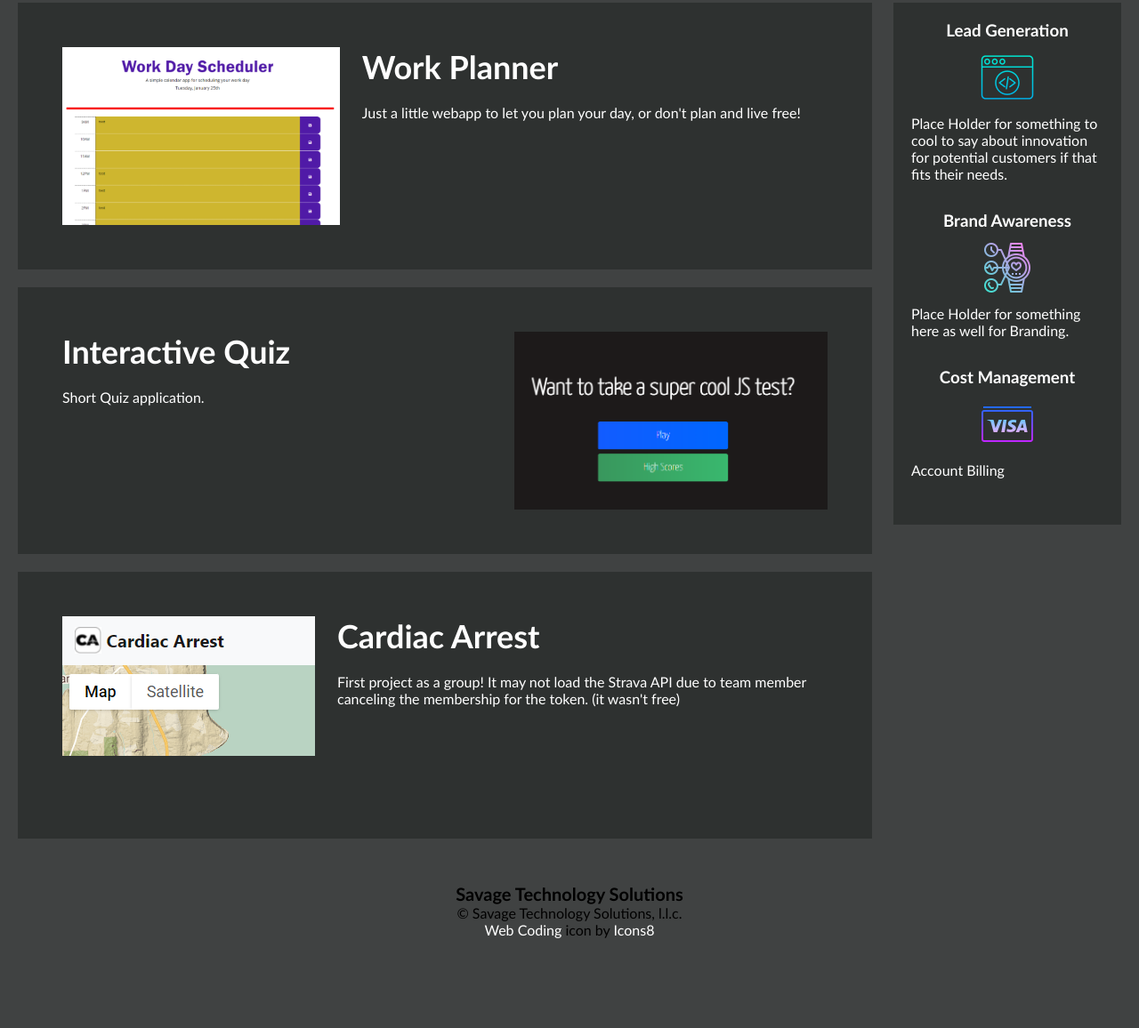
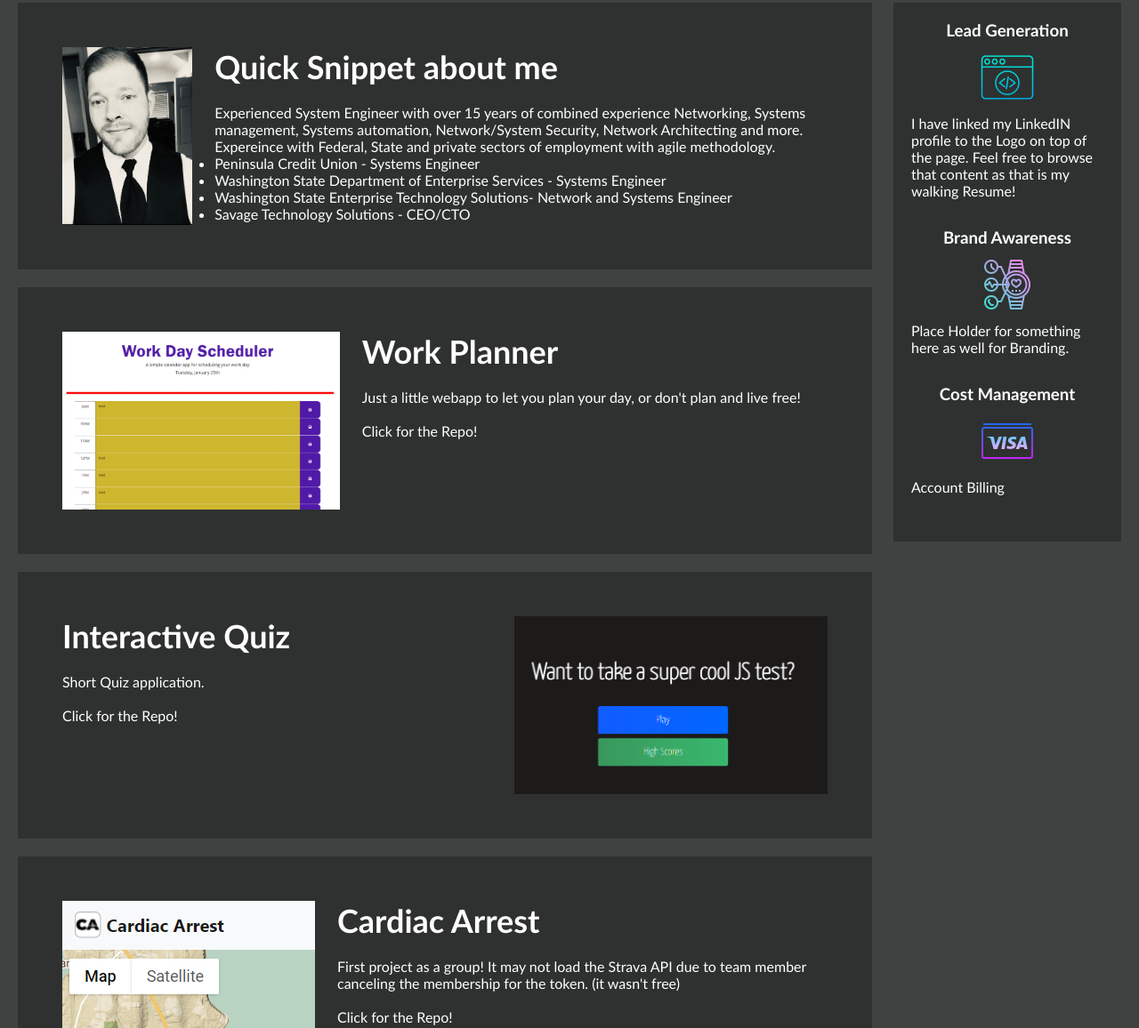
Before and after one commit to Savagescoles/Week-2-Homework, a plain HTML site: page index.html in a window 1280 px wide. Shown: the part 919-2075 px from the top of the page at 89% size. Before the commit the page ends 2004 px from the top, so only its background shows below. Drawn offline with nearby package versions, Linux system fonts and the light colour scheme.

Commit message:
Updated information

```diff
--- a/index.html
+++ b/index.html
@@ -29,11 +29,29 @@
         <section class="content">
             <section id="full-stack-develop" class="full-stack-develop">
                 <a href="https://savagescoles.github.io/Week-5-Homework/">
+                    <img src="./assets/images/ResumePic.jpg" class="float-left" alt="Ben Picture" />
+                </a>
+                    <h2>Quick Snippet about me</h2>
+                        <p>
+                            Experienced System Engineer with over 15 years of combined experience Networking, Systems management, Systems automation, Network/System Security, Network Architecting and more. Expereince with Federal, State and private sectors of employment with agile methodology. <br>
+                            <Ul>
+                                <li>Peninsula Credit Union - Systems Engineer</li>
+                                <li>Washington State Department of Enterprise Services - Systems Engineer</li>
+                                <li>Washington State Enterprise Technology Solutions- Network and Systems Engineer</li>
+                                <li>Savage Technology Solutions - CEO/CTO</li>
+                            </Ul>
+                         </p>
+            </section>
+
+            <section id="full-stack-develop" class="full-stack-develop">
+                <a href="https://savagescoles.github.io/Week-5-Homework/">
                     <img src="./assets/images/WorkPlanner.PNG" class="float-left" alt="Work Planner" />
                 </a>
                     <h2>Work Planner</h2>
                         <p>
-                            Just a little webapp to let you plan your day, or don't plan and live free!
+                            Just a little webapp to let you plan your day, or don't plan and live free! <br>
+                            <br>
+                            <a href="https://github.com/Savagescoles/Week-5-Homework">Click for the Repo!</a>
                          </p>
             </section>
         <section id="search-engine-optimize" class="search-engine-optimize">
@@ -42,7 +60,9 @@
             </a>
                 <h2>Interactive Quiz</h2>
                     <p>
-                       Short Quiz application.
+                       Short Quiz application. <br>
+                       <br>
+                       <a href="https://github.com/Savagescoles/Homework-Week4">Click for the Repo!</a>
                     </p>
         </section>
         <section id="infrastructures" class="infrastructures">
@@ -51,7 +71,9 @@
             </a>
                 <h2>Cardiac Arrest</h2>
                     <p>
-                       First project as a group! It may not load the Strava API due to team member canceling the membership for the token. (it wasn't free)
+                       First project as a group! It may not load the Strava API due to team member canceling the membership for the token. (it wasn't free)<br>
+                       <br>
+                       <a href="https://github.com/molano1979/Cardiac-Arrest">Click for the Repo!</a>
                     </p>
         </section>
     </section>
@@ -60,7 +82,7 @@
             <h3>Lead Generation</h3>
                 <img src="./assets/images/icons8-web-coding-64.png" alt="Web Coding Icon by Icons8"/>
                     <p>
-                        Place Holder for something to cool to say about innovation for potential customers if that fits their needs.
+                        I have linked my LinkedIN profile to the Logo on top of the page. Feel free to browse that content as that is my walking Resume!
                     </p>
         </section>
         <section class="benefit-brand">
```
Also changed, not shown: assets/images/ResumePic.jpg (added), 2 other files.
